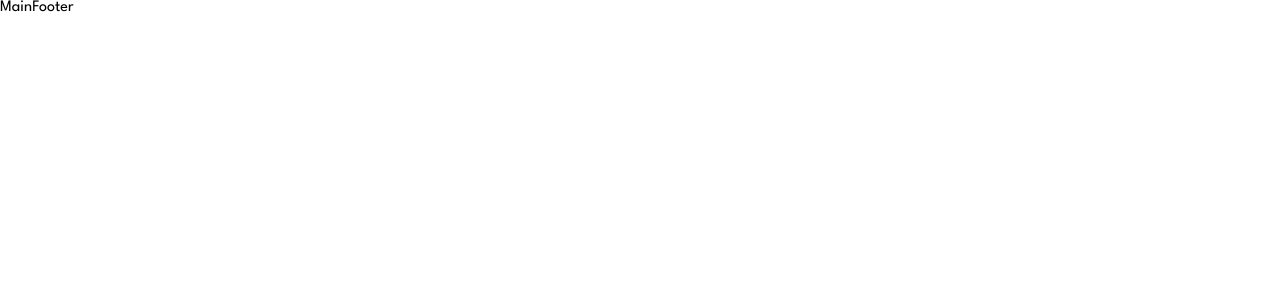
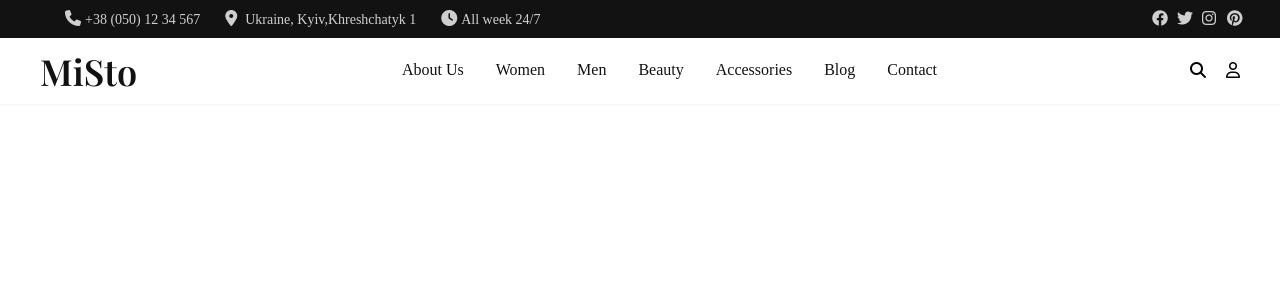
Before and after one commit to Chamomile2023/task2Datasite, a React (Vite) app: page / in a window 1280 px wide. Shown: the top 300 px of the page. Built offline with nearby package versions, Linux system fonts and the light colour scheme.

Commit message:
End of header

```diff
--- a/index.html
+++ b/index.html
@@ -5,7 +5,9 @@
   <meta charset="UTF-8" />
   <link rel="icon" type="image/svg+xml" href="/vite.svg" />
   <meta name="viewport" content="width=device-width, initial-scale=1.0" />
-  <script src="https://kit.fontawesome.com/421b7b042b.js" crossorigin="anonymous"></script>
+  <link rel="stylesheet" href="https://cdnjs.cloudflare.com/ajax/libs/font-awesome/6.2.0/css/all.min.css"
+    integrity="sha512-xh6O/CkQoPOWDdYTDqeRdPCVd1SpvCA9XXcUnZS2FmJNp1coAFzvtCN9BmamE+4aHK8yyUHUSCcJHgXloTyT2A=="
+    crossorigin="anonymous" referrerpolicy="no-referrer" />
   <title>Vite + React</title>
 </head>
 
--- a/src/App.scss
+++ b/src/App.scss
@@ -6,3 +6,7 @@
     list-style: none;
     font-family: 'League Spartan', sans-serif;
 }
+.container{
+    width: 1200px;
+    margin: 0 auto;
+}
--- a/src/components/Footer/Footer.jsx
+++ b/src/components/Footer/Footer.jsx
@@ -2,7 +2,14 @@ import React from "react";
 import "./Footer.scss";
 
 const Footer = () => {
-  return <>Footer</>;
+  return <>
+    <footer className="footer">
+      <div className="container">
+        <div className="footer__hero">
+
+        </div>
+      </div>
+    </footer></>;
 };
 
 export default Footer;
--- a/src/components/Header/Header.jsx
+++ b/src/components/Header/Header.jsx
@@ -1,14 +1,91 @@
 import React from "react";
 import "./Header.scss";
+import { NavLink } from 'react-router-dom'
 
 const Header = () => {
   return <>
     <header className="header">
-      <div className="navbar">
-
+      <div className="header__black">
+        <div className="container">
+          <div className="header__navbar">
+            <div className="header__navbar--left">
+              <ul className="header__left--list">
+                <li className="left__list--item">
+                  <i class="fa-solid fa-phone header__list--icon"></i>
+                  <a href="tel: +38 (050) 12 34 567" className="header__left--link">+38 (050) 12 34 567</a>
+                </li>
+                <li className="left__list--item">
+                  <i class="fa-solid fa-location-dot header__list--icon"></i>
+                  <a href="#" className="header__left--link">Ukraine, Kyiv,Khreshchatyk 1</a>
+                </li>
+                <li className="left__list--item">
+                  <i class="fa-solid fa-clock header__list--icon"></i>
+                  <a href="#" className="header__left--link">All week 24/7</a>
+                </li>
+              </ul>
+            </div>
+            <div className="header__navbar--right">
+              <ul className="header__right--list">
+                <li className="header__right--item">
+                  <a href="#">
+                    <i class="fa-brands fa-facebook header__right--icon"></i>
+                  </a>
+                </li>
+                <li className="header__right--item">
+                  <a href="#">
+                    <i class="fa-brands fa-twitter header__right--icon"></i>
+                  </a>
+                </li>
+                <li className="header__right--item">
+                  <a href="#">
+                    <i class="fa-brands fa-instagram header__right--icon"></i>
+                  </a>
+                </li>
+                <li className="header__right--item">
+                  <a href="#">
+                    <i class="fa-brands fa-pinterest header__right--icon"></i>
+                  </a>
+                </li>
+              </ul>
+            </div>
+          </div>
+        </div>
       </div>
-      <div className="header__navbar">
-
+      <div className="header__nav">
+        <div className="container">
+          <div className="header__hero">
+            <div className="header__logo">
+              <NavLink to="/" className="header__logo--logo">MiSto</NavLink>
+            </div>
+            <ul className="header__list">
+              <li className="header__item">
+                <NavLink to="/" className="header__item--links">About Us</NavLink>
+              </li>
+              <li className="header__item">
+                <NavLink to="/" className="header__item--links">Women</NavLink>
+              </li>
+              <li className="header__item">
+                <NavLink to="/" className="header__item--links">Men</NavLink>
+              </li>
+              <li className="header__item">
+                <NavLink to="/" className="header__item--links">Beauty</NavLink>
+              </li>
+              <li className="header__item">
+                <NavLink to="/" className="header__item--links">Accessories</NavLink>
+              </li>
+              <li className="header__item">
+                <NavLink to="/" className="header__item--links">Blog</NavLink>
+              </li>
+              <li className="header__item">
+                <NavLink to="/" className="header__item--links">Contact</NavLink>
+              </li>
+            </ul>
+            <div className="header__icons">
+              <i class="fa-solid fa-magnifying-glass header__icon"></i>
+              <i class="fa-regular fa-user header__icon"></i>
+            </div>
+          </div>
+        </div>
       </div>
     </header>
   </>;
--- a/src/components/Header/Header.scss
+++ b/src/components/Header/Header.scss
@@ -0,0 +1,79 @@
+@import url('https://fonts.googleapis.com/css2?family=Playfair+Display:wght@600&display=swap');
+.header{
+    width: 100%;
+    &__black{
+        background-color: #121212;
+    }
+    &__navbar{
+        display: flex;
+        align-items: center;
+        padding: 10px 0;
+        &--right{
+            margin-left: auto;
+        }
+    }
+    &__left{
+     &--list{
+        display: flex;
+    }
+    &--link{
+        font-family: 'Spartan';
+        font-weight: 500;
+        font-size: 14px;
+        line-height: 12px;
+        color: #FFFFFF;
+        opacity: 0.8;
+    }
+}
+&__list--icon{
+    width: 10px;
+    height: 10px;
+    color: #FFFFFF;
+    padding: 0 10px 0 25px;
+    opacity: 0.8;
+
+}
+&__right{
+    &--list{
+        display: flex;
+    }
+    &--icon{
+        height: 13px;
+        width: 13px;
+        color: #FFFFFF;
+        opacity: 0.8;
+        padding-left: 12px;
+        cursor: pointer;
+    }
+}
+&__nav{
+    background-color: #FFFFFF;
+    border-bottom: 2px solid #F8F8F8;
+}
+&__hero,&__list{
+    display: flex;
+    align-items: center;
+    padding: 12px 0;
+}
+&__list{
+    margin: auto;
+}
+&__logo--logo{
+    font-size: 36px;
+    line-height: 42px;
+    font-weight: bold;
+    color: #121212;
+    font-family: 'Playfair Display', serif;
+}
+&__item--links{
+    font-family: 'Spartan';
+    font-weight: 400;
+    font-size: 16px;
+    line-height: 5px;
+    color: #121212;
+    padding-left: 32px;
+}
+&__icon{
+    padding-left: 20px;
+}
+}
--- a/src/components/Main/Main.jsx
+++ b/src/components/Main/Main.jsx
@@ -2,7 +2,7 @@ import React from "react";
 import "./Main.scss";
 
 const Main = () => {
-  return <>Main</>;
+  return <></>;
 };
 
 export default Main;
```
